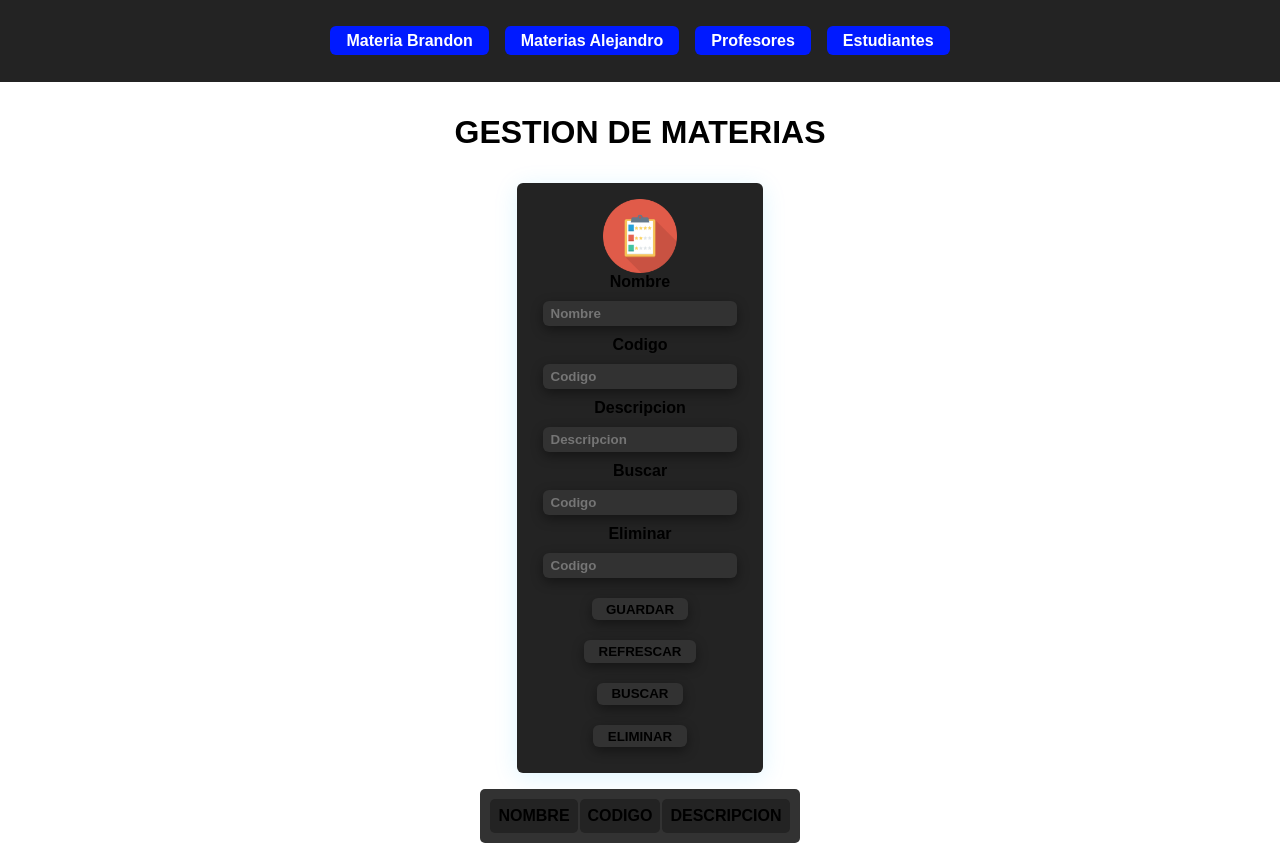
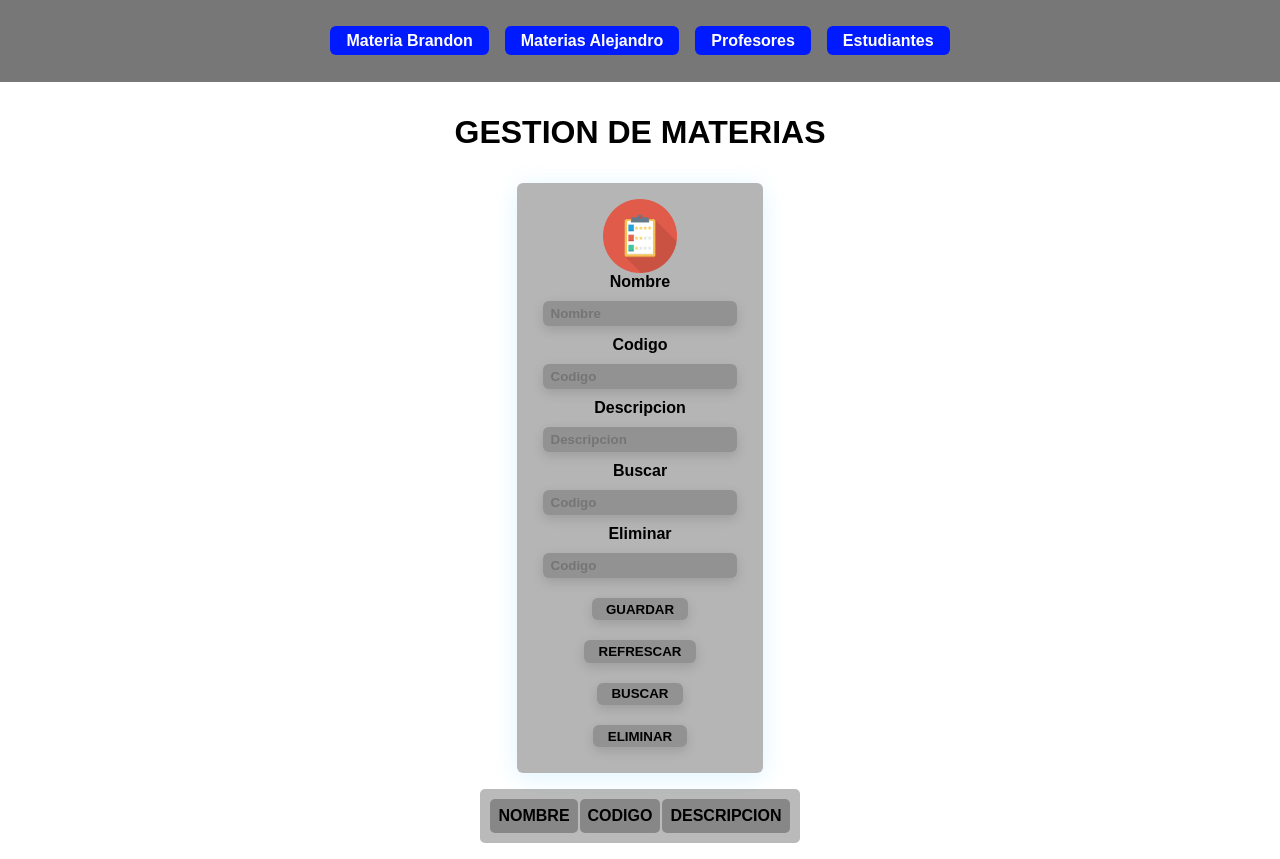
Before and after one commit to alejandro1223342/Gesti-n-Matriculaci-n, a plain HTML site: page index.html in a window 1280 px wide. Drawn offline with Linux system fonts and the light colour scheme.

Commit message:
style(Materia): :art: Cambios para la seccion materia

```diff
--- a/gestionMaterias_Brandon.css
+++ b/gestionMaterias_Brandon.css
@@ -14,7 +14,7 @@
     flex-direction: column;
     justify-content: center;
     align-items: center;
-    background-color: #232323;
+    background-color: #23232355;
     padding: 1em;
     box-shadow: 0px 4px 25px #00b7ff22;
 }
@@ -25,9 +25,9 @@ body {
 input {
     outline: none;
     margin: 10px;
-    background-color: #323232;
+    background-color: #32323244;
     border: 1px solid transparent;
-    box-shadow: 0px 4px 12px #0006;
+    box-shadow: 0px 4px 12px #0002;
     border-radius: 6px;
     padding: .3em .5em;
     transition: all .2s ease-out;
@@ -68,18 +68,18 @@ input[type="button"]:hover {
 }
 
 #mostrarTabla table {
-    background-color: #323232;
+    background-color: #32323255;
     padding: .5em;
     border-radius: 5px;
 }
 
 #mostrarTabla table th {
-    background-color: #232323;
+    background-color: #23232355;
     padding: .5em;
     border-radius: 5px;
 }
 #mostrarTabla table td {
-    background-color: #2e2e2e;
+    background-color: #2e2e2e55;
     padding: .5em;
     border-radius: 5px;
 }
--- a/global.css
+++ b/global.css
@@ -4,7 +4,8 @@
     font-weight: bold;
 }
 nav {
-    background-color: #232323;
+    color-scheme: dark light;
+    background-color: #0008;
     padding: 2em .5em;
 }
 ul {
```
